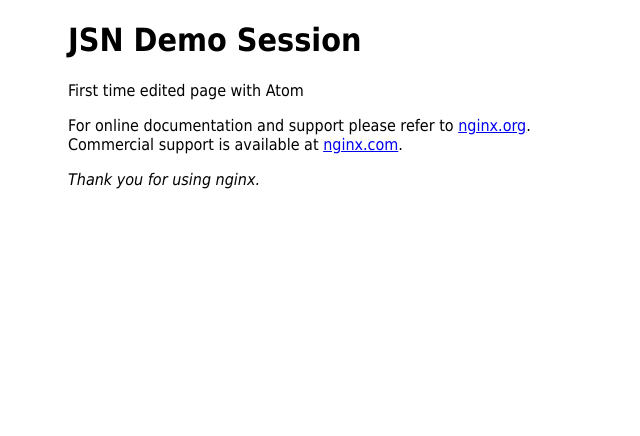
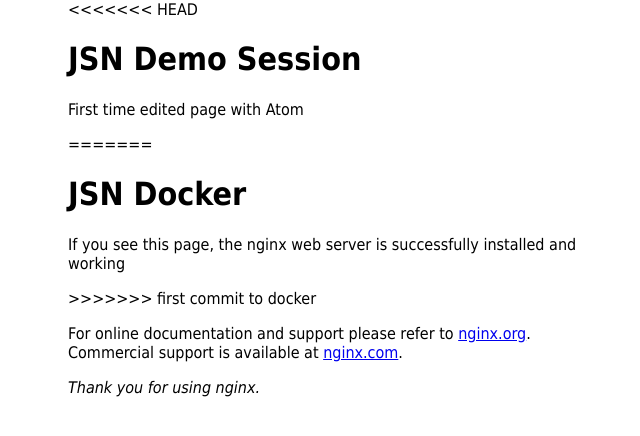
Before and after one commit to purushothamb11/ansibledemo, a plain HTML site: page index.html in a window 1280 px wide. Shown: the whole page, without its empty margins (292-932 px from the left). Drawn offline with Linux system fonts and the light colour scheme.

Commit message:
first commit to docker

```diff
--- a/index.html
+++ b/index.html
@@ -11,8 +11,14 @@
 </style>
 </head>
 <body>
+<<<<<<< HEAD
 <h1> JSN Demo Session </h1>
 <p> First time edited page with Atom</p>
+=======
+<h1> JSN Docker </h1>
+<p> If you see this page, the nginx web server is successfully installed and
+working</p>
+>>>>>>> first commit to docker
 
 <p>For online documentation and support please refer to
 <a href="http://nginx.org/">nginx.org</a>.<br/>
```
